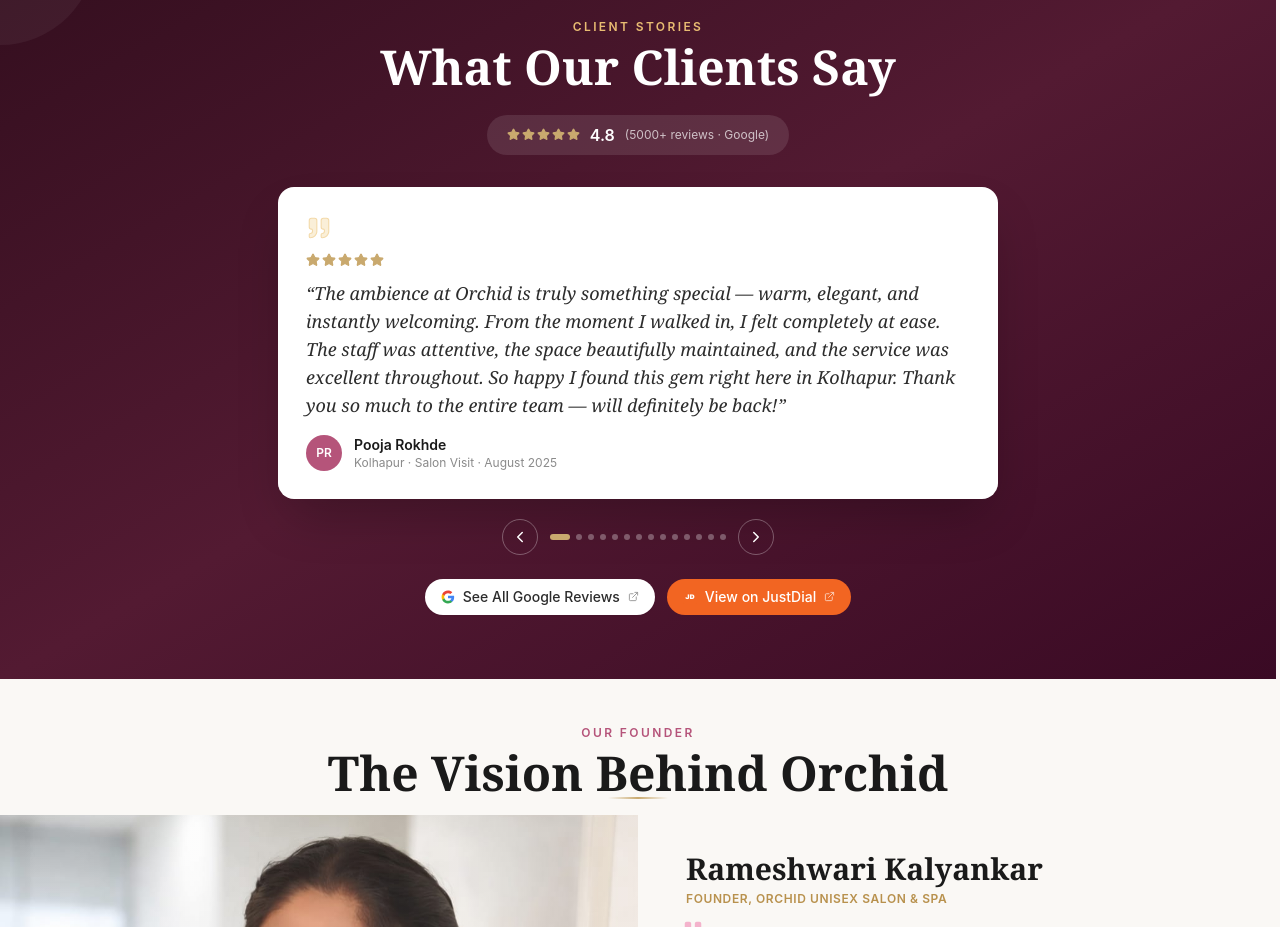
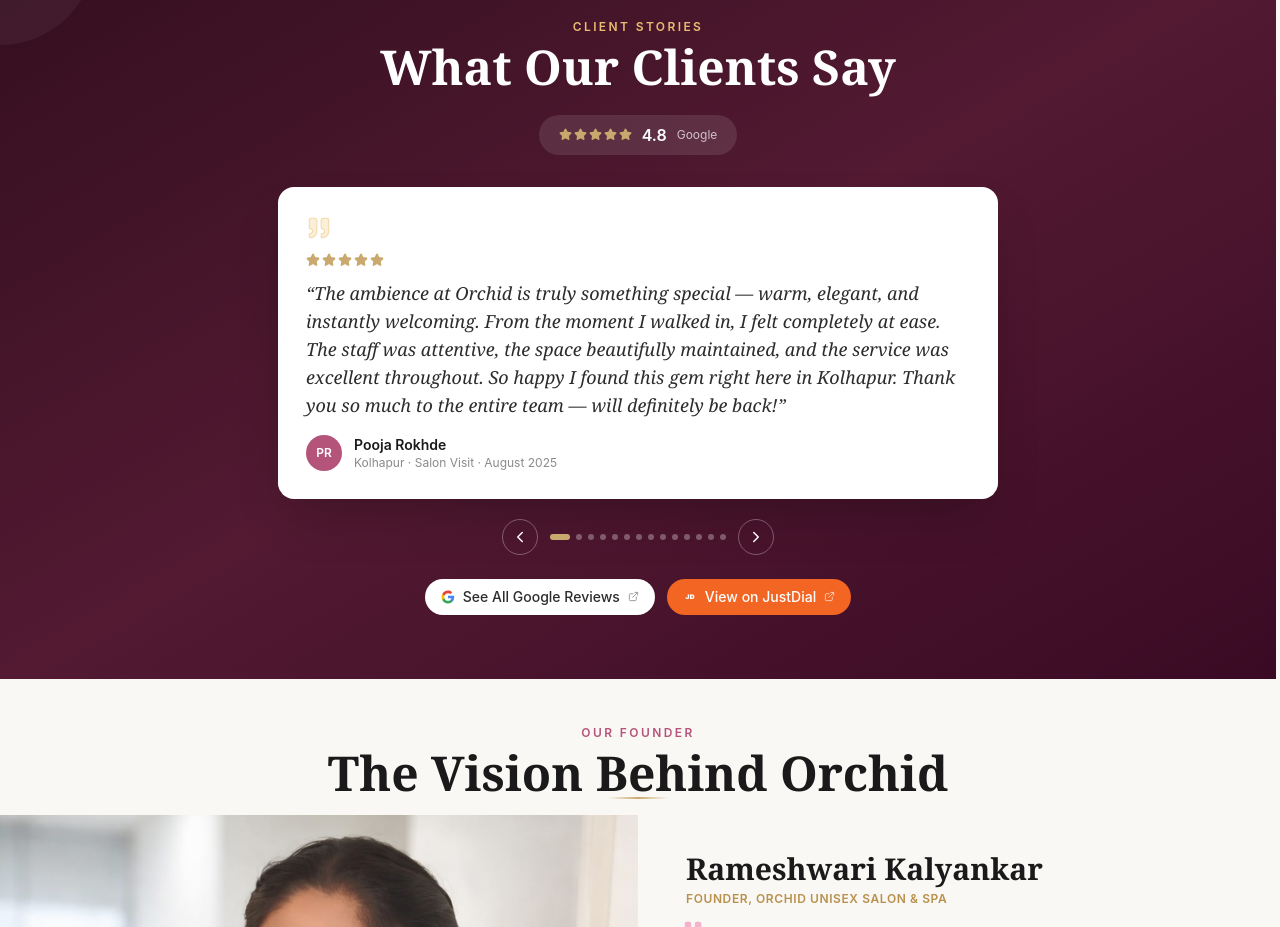
Before and after one commit to akashp-ai/orchidwellness, a Next.js app: page / in a window 1280 px wide. Shown: the part 4340-5267 px from the top of the page. Built offline with nearby package versions, Linux system fonts and the light colour scheme.

Commit message:
Remove review count from client stories rating pill

```diff
--- a/app/components/Testimonials.tsx
+++ b/app/components/Testimonials.tsx
@@ -64,7 +64,7 @@ export default function Testimonials() {
               </div>
               <span className="text-white font-semibold">{reviews.averageRating}</span>
               <span className="text-white/70 text-xs">
-                ({reviews.totalReviews}+ {t("reviews.reviewsLabel")} · {reviews.ratingSource})
+                {reviews.ratingSource}
               </span>
             </div>
           </div>
```
